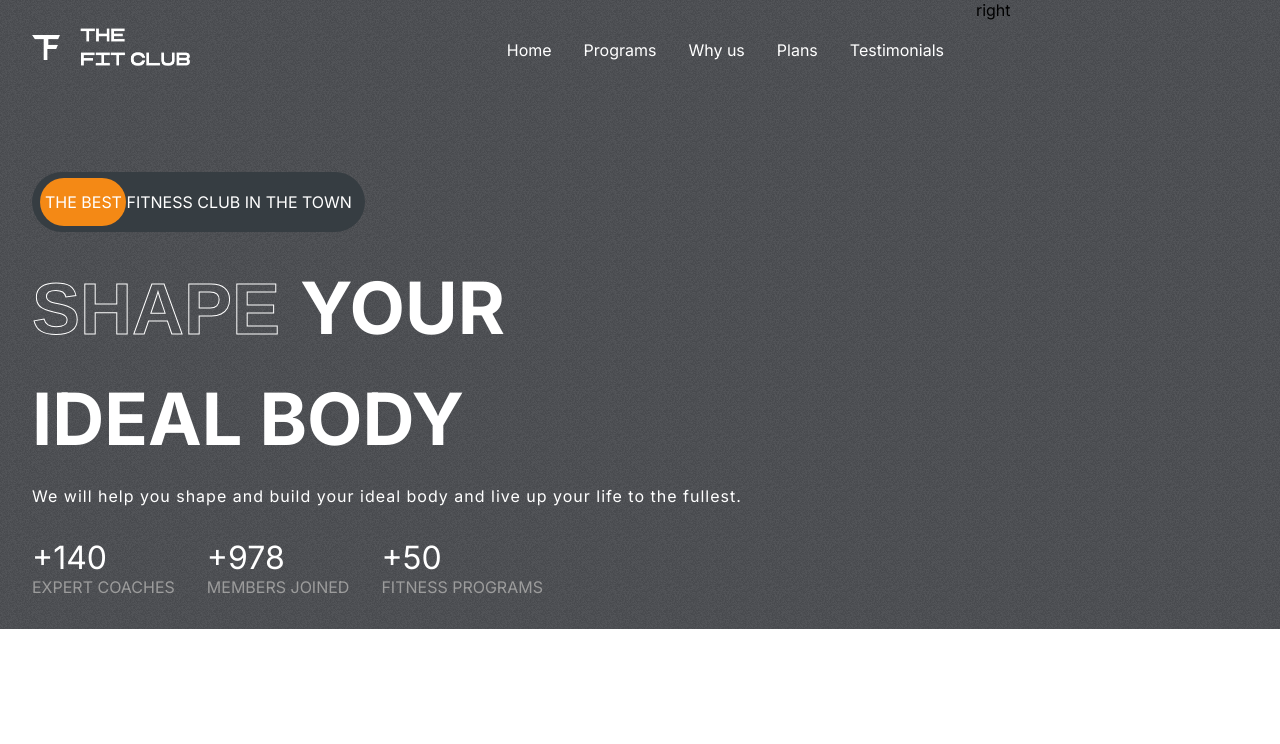
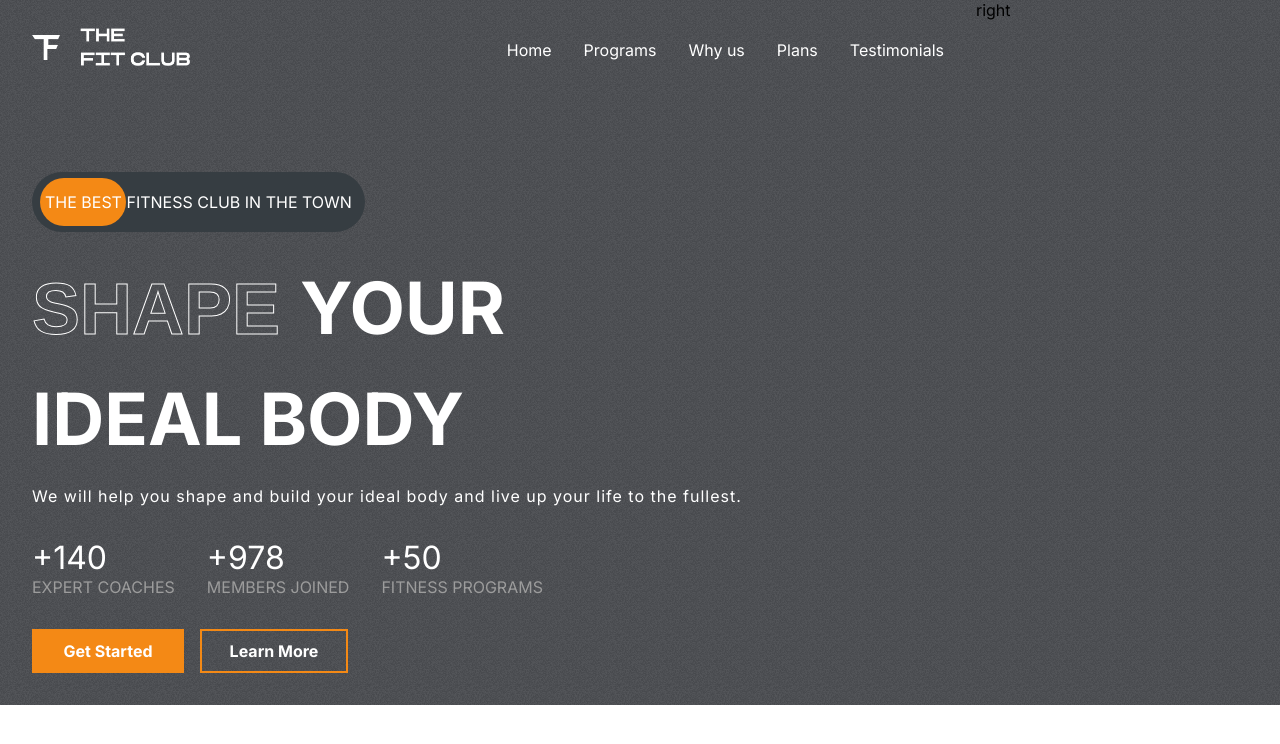
Before and after one commit to AnnaKuliga/react-responsive-gym-app, a React (Create React App) app: page / in a window 1280 px wide. Shown: the top 744 px of the page. Built offline with nearby package versions, Linux system fonts and the light colour scheme.

Commit message:
added and styled buttons

```diff
--- a/src/App.css
+++ b/src/App.css
@@ -27,3 +27,16 @@
   -webkit-text-stroke-width: 1px;
   -webkit-text-stroke-color: white;
 }
+.btn {
+  background-color: white;
+  padding: 0.5rem;
+  font-weight: bold;
+  border: 4px solid transparent;
+  transition: 300ms all;
+  display: flex;
+  align-items: center;
+  justify-content: center;
+}
+.btn:hover {
+  cursor: pointer;
+}
--- a/src/components/Hero.css
+++ b/src/components/Hero.css
@@ -71,3 +71,19 @@
   color: var(--gray);
   text-transform: uppercase;
 }
+.hero-buttons {
+  display: flex;
+  gap: 1rem;
+  font-weight: normal;
+}
+.hero-buttons > :nth-child(1) {
+  color: white;
+  background-color: var(--orange);
+  width: 8rem;
+}
+.hero-buttons > :nth-child(2) {
+  color: white;
+  background-color: transparent;
+  width: 8rem;
+  border: 2px solid var(--orange);
+}
--- a/src/components/Hero.jsx
+++ b/src/components/Hero.jsx
@@ -43,6 +43,12 @@ const Hero = () => {
             <span>fitness programs</span>
           </div>
         </div>
+
+        {/*hero buttons*/}
+        <div className="hero-buttons">
+          <buttons className="btn">Get Started</buttons>
+          <buttons className="btn">Learn More</buttons>
+        </div>
       </div>
       <div className="right-h">right</div>
     </div>
```
